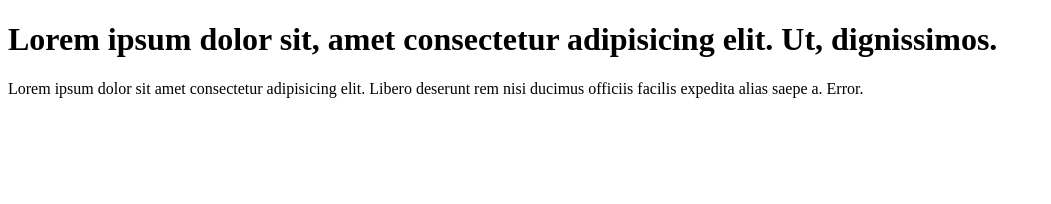
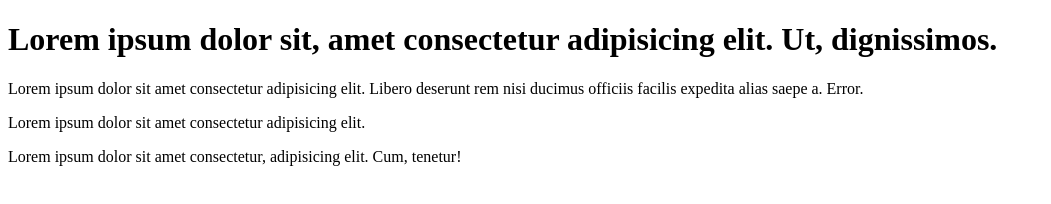
Before and after one commit to Vahan2001/Git, a plain HTML site: page index.html in a window 1280 px wide. Shown: the whole page, without its empty margins (0-1051 px from the left). Drawn offline with Linux system fonts and the light colour scheme.

Commit message:
sdsghhjsdbjk

```diff
--- a/index.html
+++ b/index.html
@@ -10,5 +10,7 @@
     <h1>Lorem ipsum dolor sit, amet consectetur adipisicing elit. Ut, dignissimos.</h1>
     <p>Lorem ipsum dolor sit amet consectetur adipisicing elit. Libero deserunt rem
          nisi ducimus officiis facilis expedita alias saepe a. Error.</p>
+         <p>Lorem ipsum dolor sit amet consectetur adipisicing elit.</p>
+         <p>Lorem ipsum dolor sit amet consectetur, adipisicing elit. Cum, tenetur!</p>
 </body>
 </html>
```
